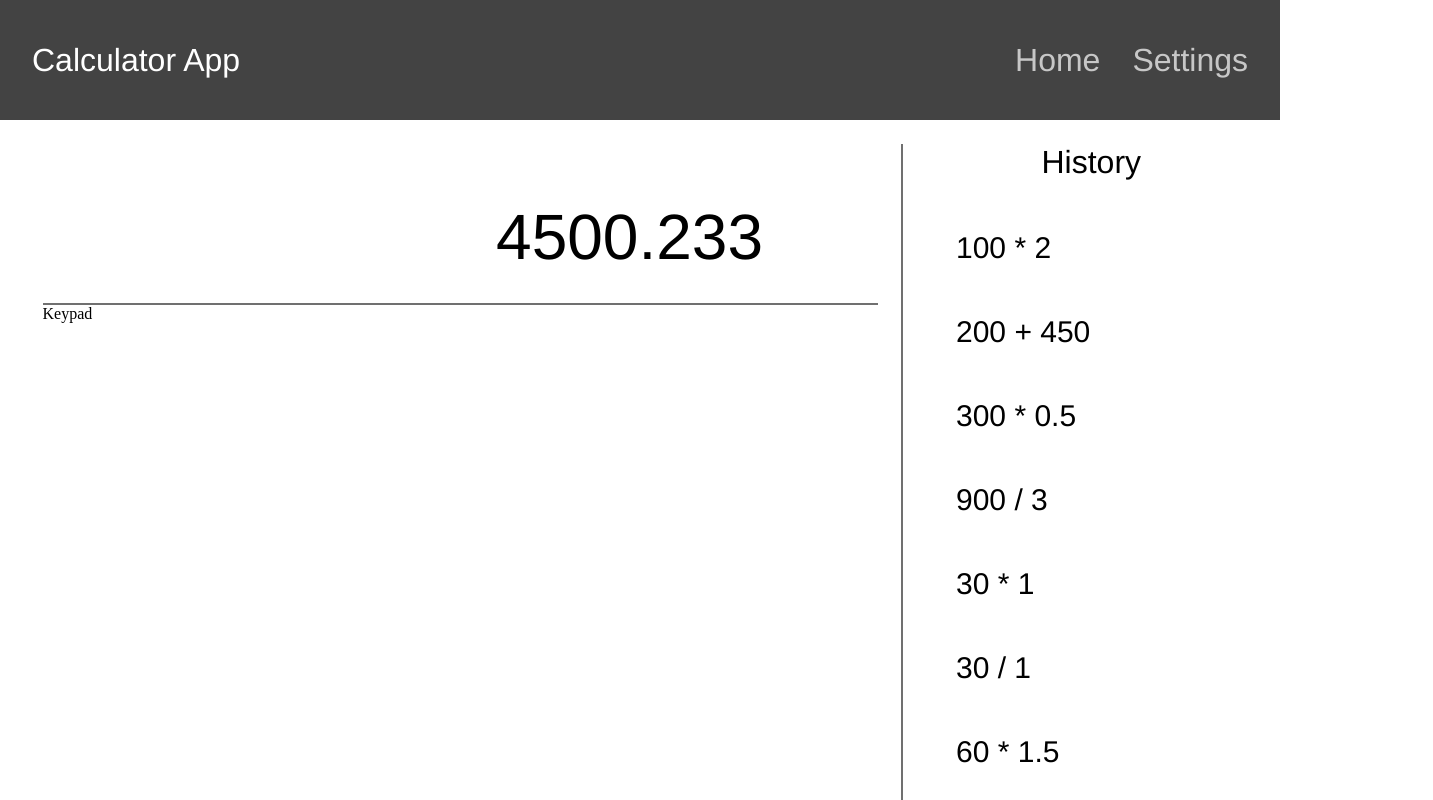
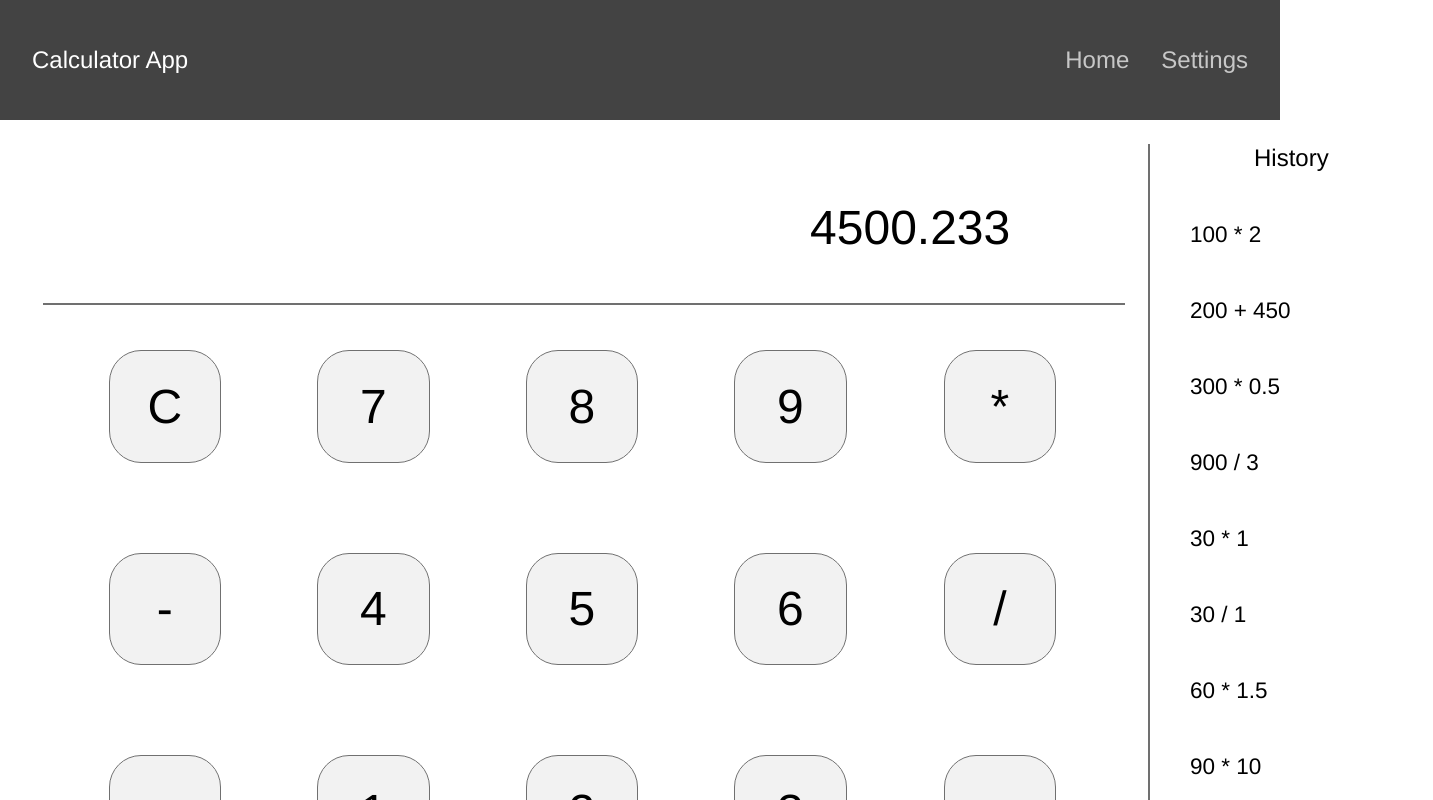
Before and after one commit to upMyCode/calculator-app, a React (Create React App) app: page / in a window 1280 px wide. Shown: the top 800 px of the page, 1433 px wide, since content can reach past the window. Built offline with nearby package versions, Linux system fonts and the light colour scheme.

Commit message:
feat: Add Calculator component, add style properties

```diff
--- a/src/App.jsx
+++ b/src/App.jsx
@@ -6,18 +6,27 @@ import PATHS from './constants/Paths';
 const AppWrapper = styled.div`
   width: 100%;
   height: 100vh;
+  &:focus {
+    outline: none;
+  }
 `
 const App = () => {
+  const handleButtonPressed = (keyCode, key) => {
+    console.log(keyCode, key);
+  }
   return (
-    <AppWrapper>
+    <AppWrapper
+        onKeyDown={(event) => handleButtonPressed(event.keyCode, event.key)}
+        tabIndex={-1}
+    >
       <Router>
         <Routes>
           <Route
-              element={<MainPageFC/>}
+              element={<MainPageFC handleButtonPressed={handleButtonPressed}/>}
               path={PATHS.MAIN_PAGE_FC}
           />
           <Route
-              element={<MainPageCC/>}
+              element={<MainPageCC />}
               path={PATHS.MAIN_PAGE_CC}
           />
         </Routes>
--- a/src/components/Calculator/index.jsx
+++ b/src/components/Calculator/index.jsx
@@ -2,10 +2,10 @@ import React from 'react';
 import { CalculatorBlock } from "./styled";
 import {Display} from "../index";
 
-const Calculator = () => {
+const Calculator = ({ handleButtonPressed }) => {
   return (
       <CalculatorBlock>
-        <Display />
+        <Display handleButtonPressed={handleButtonPressed}/>
       </CalculatorBlock>
   );
 };
--- a/src/components/Display/index.jsx
+++ b/src/components/Display/index.jsx
@@ -8,7 +8,7 @@ import {
 import ControlPanel from '../ControlPanel';
 import Keypad from '../Keypad';
 
-const Display = () => {
+const Display = ({ handleButtonPressed }) => {
   return (
       <DisplayBlock>
         <CalculatorWindowWrapper>
@@ -17,7 +17,7 @@ const Display = () => {
               4500.233
             </CalculatorExpression>
           </CalculatorWindow>
-          <Keypad />
+          <Keypad handleButtonPressed={handleButtonPressed}/>
         </CalculatorWindowWrapper>
         <ControlPanel />
       </DisplayBlock>
--- a/src/components/Display/styled.js
+++ b/src/components/Display/styled.js
@@ -11,6 +11,9 @@ const CalculatorWindowWrapper = styled.div`
   width: 1443px;
   margin-left: 42.5px;
   margin-right: 23px;
+  @media (max-width: 1440px) {
+    width: 1082.25px;
+  };
 `;
 
 const CalculatorWindow = styled.div`
@@ -20,10 +23,14 @@ const CalculatorWindow = styled.div`
   height: 161.5px;
   border-bottom: 2px solid #707070;
 `
+
 const CalculatorExpression = styled.p`
   font: normal 64px Helvetica Neue;
   margin: 56px 114.5px 30.5px 0;
   color: #000000;
+  @media (max-width: 1440px) {
+    font-size: 48px;
+  };
 `;
 
 export {
--- a/src/components/Header/styled.js
+++ b/src/components/Header/styled.js
@@ -18,16 +18,25 @@ const NavbarList = styled.nav`
 const NavbarElement = styled.div`
   color: #FFFFFF;
   font: normal 32px Helvetica Neue;
+  @media (max-width: 1440px) {
+    font-size: 24px;
+  };
 `;
 
 const NavbarTitleElement = styled.p`
   color: #FFFFFF;
   font: normal 32px Helvetica Neue;
+  @media (max-width: 1440px) {
+    font-size: 24px;
+  };
 `;
 
 const NavbarLinkElements = styled.div`
   display: flex;
   font: normal 32px Helvetica Neue;
+  @media (max-width: 1440px) {
+    font-size: 24px;
+  };
 `;
 
 const NavbarHomeLink = styled.p`
@@ -42,7 +51,10 @@ const NavbarHomeLink = styled.p`
     border-bottom: 2px solid  #FFFFFF;
     cursor: pointer;
     margin-top: 2px;
-  }
+  };
+  @media (max-width: 1440px) {
+    font-size: 24px;
+  };
 `;
 
 const NavbarSettingsLink = styled.p`
@@ -58,7 +70,10 @@ const NavbarSettingsLink = styled.p`
     border-bottom: 2px solid  #FFFFFF;
     cursor: pointer;
     margin-top: 2px;
-  }
+  };
+  @media (max-width: 1440px) {
+    font-size: 24px;
+  };
 `;
 
 export {
--- a/src/components/History/styled.js
+++ b/src/components/History/styled.js
@@ -1,15 +1,18 @@
 import styled from 'styled-components';
 
 const HistoryBlock = styled.div`
-  width: 377.5px;
+  width: 283.125px;
   height: 910px;
 `;
 
 const HistoryTitle = styled.p`
   width: 100%;
   text-align: center;
-  font: normal  32px Helvetica Neue;
+  font: normal 32px Helvetica Neue;
   color: #000000;
+  @media (max-width: 1440px) {
+    font-size: 24px;
+  };
 `;
 
 const HistoryOperationList = styled.div`
@@ -21,7 +24,10 @@ const HistoryOperationList = styled.div`
 const HistoryOperationItem = styled.p`
   font: normal 30px Helvetica Neue;
   color: #000000;
-  margin: 50px 0 50px 53.5px;
+  margin: 50px 0 50px 40.125px;
+  @media (max-width: 1440px) {
+    font-size: 22.5px;
+  };
 `;
 
 export {
--- a/src/components/Keypad/index.jsx
+++ b/src/components/Keypad/index.jsx
@@ -1,10 +1,44 @@
 import React from 'react';
+import {
+  KeypadBlock,
+  KeypadLeftSideBlock,
+  KeypadLeftSideElement,
+  KeypadBlockOnTop,
+  KeypadOnTopElement,
+  KeypadRightSideBlock,
+  KeypadRightSideElement
+} from './styled';
+import {
+  keyCupsListOnLeftSide,
+  keyCupsListOnTop,
+  keyCupsListOnRightSide
+} from '../../constants/KeyCodes';
 
-const Keypad = () => {
+const Keypad = ({ handleButtonPressed }) => {
   return (
-      <div>
-        Keypad
-      </div>
+      <KeypadBlock>
+        <KeypadLeftSideBlock>
+          {keyCupsListOnLeftSide.map((item, id) => (
+              <KeypadLeftSideElement onClick={() => handleButtonPressed(item.keyCode, item.label)} key={id}>
+                {item.label}
+              </KeypadLeftSideElement>
+          ))}
+        </KeypadLeftSideBlock>
+        <KeypadBlockOnTop>
+          {keyCupsListOnTop.map((item, id) => (
+              <KeypadOnTopElement onClick={() => handleButtonPressed(item.keyCode, item.label)} key={id}>
+                {item.label}
+              </KeypadOnTopElement>
+          ))}
+        </KeypadBlockOnTop>
+        <KeypadRightSideBlock>
+          {keyCupsListOnRightSide.map((item, id) => (
+              <KeypadRightSideElement onClick={() => handleButtonPressed(item.keyCode, item.label)} key={id}>
+                {item.label}
+              </KeypadRightSideElement>
+          ))}
+        </KeypadRightSideBlock>
+      </KeypadBlock>
   );
 };
 
--- /dev/null
+++ b/src/components/Keypad/styled.js
@@ -0,0 +1,110 @@
+import styled from 'styled-components';
+
+const KeypadBlock = styled.div`
+  width: 100%;
+  display: flex;
+`;
+
+const KeypadLeftSideBlock = styled.div`
+  display: flex;
+  flex-direction: column;
+  width: 150px;
+  margin-right: 128px;
+  margin-left: 88px;
+  @media (max-width: 1440px) {
+    width: 112.5px;
+    margin-left: 66px;
+    margin-right: 96px;
+  };
+`;
+
+const KeypadRightSideBlock = styled.div`
+  display: flex;
+  flex-direction: column;
+  width: 150px;
+  margin-right: 91.5px;
+  @media (max-width: 1440px) {
+    width: 112.5px;
+    margin-right: 68.625px;
+  };
+`;
+
+const KeypadBlockOnTop = styled.div`
+  display: flex;
+  flex-wrap: wrap;
+  width: 848px;
+  @media (max-width: 1440px) {
+    width: 636px;
+  };
+`;
+
+const KeypadLeftSideElement = styled.div`
+  width: 150px;
+  height: 150px;
+  background: #F2F2F2 0% 0% no-repeat padding-box;
+  border: 1px solid #707070;
+  border-radius: 32px;
+  font: normal 64px Helvetica Neue;
+  color: #000000;
+  display: flex;
+  align-items: center;
+  justify-content: center;
+  cursor: pointer;
+  margin: 45px 0;
+  @media (max-width: 1440px) {
+    width: 112.5px;
+    height: 112.5px;
+    font-size: 48px;
+  };
+`;
+
+const KeypadRightSideElement = styled.div`
+  width: 150px;
+  height: 150px;
+  background: #F2F2F2 0% 0% no-repeat padding-box;
+  border: 1px solid #707070;
+  border-radius: 32px;
+  font: normal 64px Helvetica Neue;
+  color: #000000;
+  display: flex;
+  align-items: center;
+  justify-content: center;
+  cursor: pointer;
+  margin: 45px 0;
+  @media (max-width: 1440px) {
+    width: 112.5px;
+    height: 112.5px;
+    font-size: 48px;
+  };
+`;
+
+const KeypadOnTopElement = styled.div`
+  width: 150px;
+  height: 150px;
+  background: #F2F2F2 0% 0% no-repeat padding-box;
+  border: 1px solid #707070;
+  border-radius: 32px;
+  font: normal 64px Helvetica Neue;
+  color: #000000;
+  display: flex;
+  align-items: center;
+  justify-content: center;
+  cursor: pointer;
+  margin: 45px 128px 45px 0;
+  @media (max-width: 1440px) {
+    width: 112.5px;
+    height: 112.5px;
+    margin-right: 96px;
+    font-size: 48px;
+  };
+`;
+
+export {
+  KeypadBlock,
+  KeypadLeftSideBlock,
+  KeypadLeftSideElement,
+  KeypadOnTopElement,
+  KeypadBlockOnTop,
+  KeypadRightSideBlock,
+  KeypadRightSideElement
+};
--- a/src/constants/KeyCodes.js
+++ b/src/constants/KeyCodes.js
@@ -101,6 +101,7 @@ export {
   operators,
   digits,
   usedKeyCodes,
+  keyCupsListOnTop,
   keyCupsListOnLeftSide,
   keyCupsListOnRightSide
 };
--- a/src/pages/MainPageFC/index.jsx
+++ b/src/pages/MainPageFC/index.jsx
@@ -1,10 +1,10 @@
 import { Calculator, Header } from '../../components'
 
-const MainPageFC = () => {
+const MainPageFC = ({ handleButtonPressed }) => {
   return (
       <div>
         <Header />
-        <Calculator />
+        <Calculator handleButtonPressed={handleButtonPressed} />
       </div>
   );
 };
```
